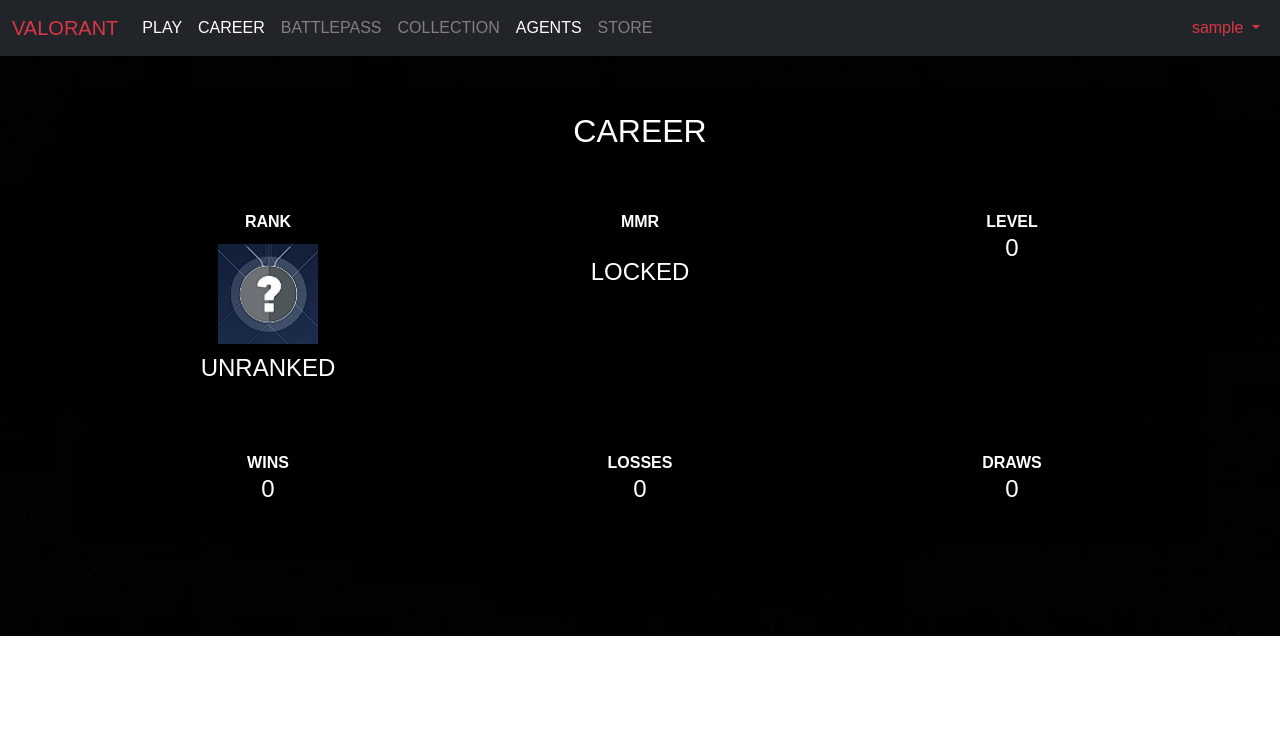
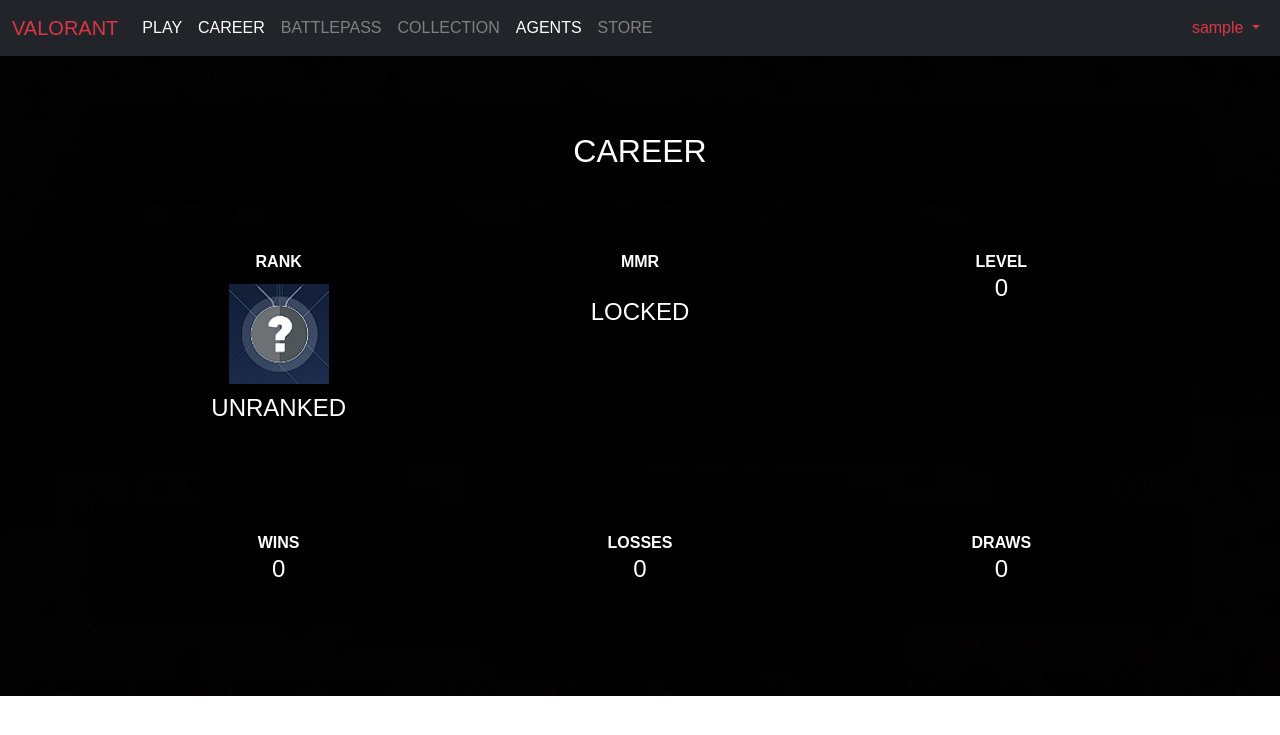
Before and after one commit to MillorJ/Valorant-, a PHP site: page /career.php in a window 1280 px wide. Shown: the top 735 px of the page. Run offline with PHP 8.4, Linux system fonts and the light colour scheme; the visitor is signed in with stand-in values (Sample User, id 1).

Commit message:
Update career.php

```diff
--- a/career.php
+++ b/career.php
@@ -41,6 +41,11 @@
           margin: 0;
           font-size: 2rem;
 }
+
+        .container {
+          padding: 20px;
+}
+
 
     </style>
   </head>
```
